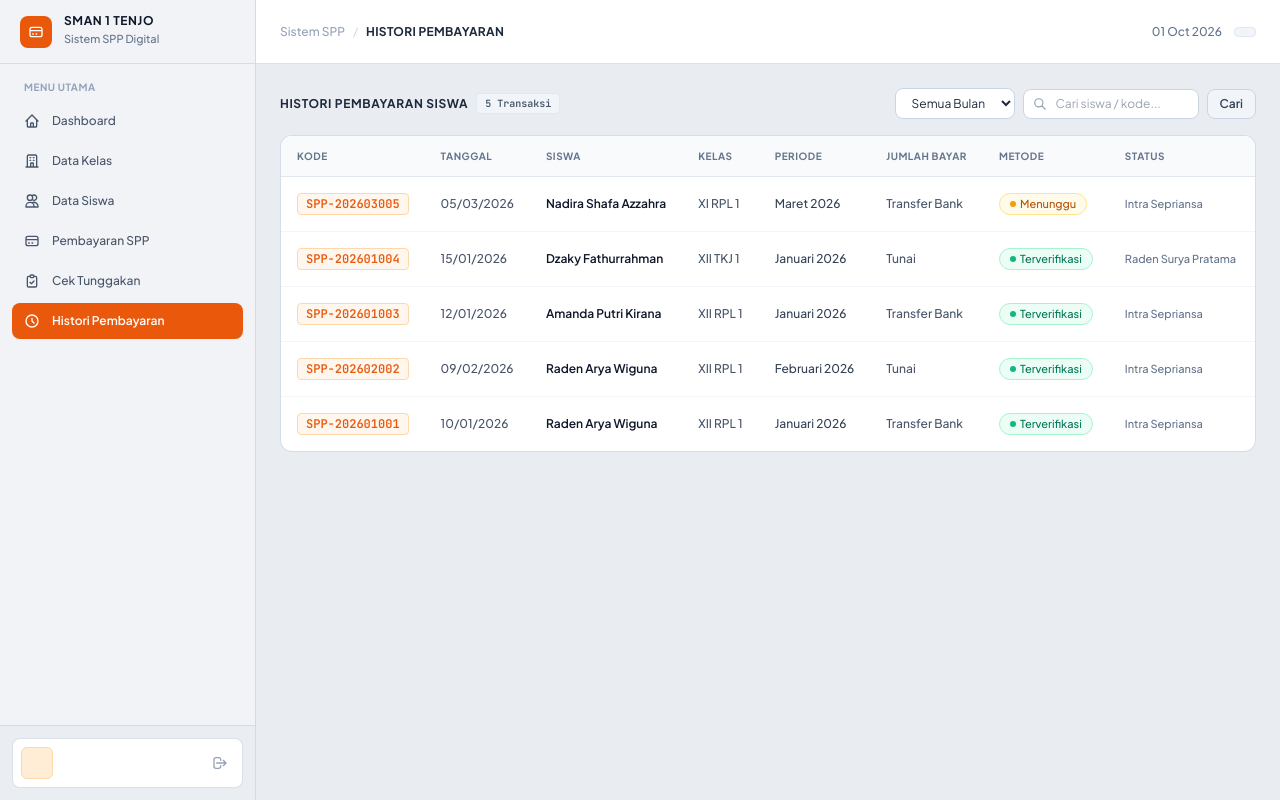
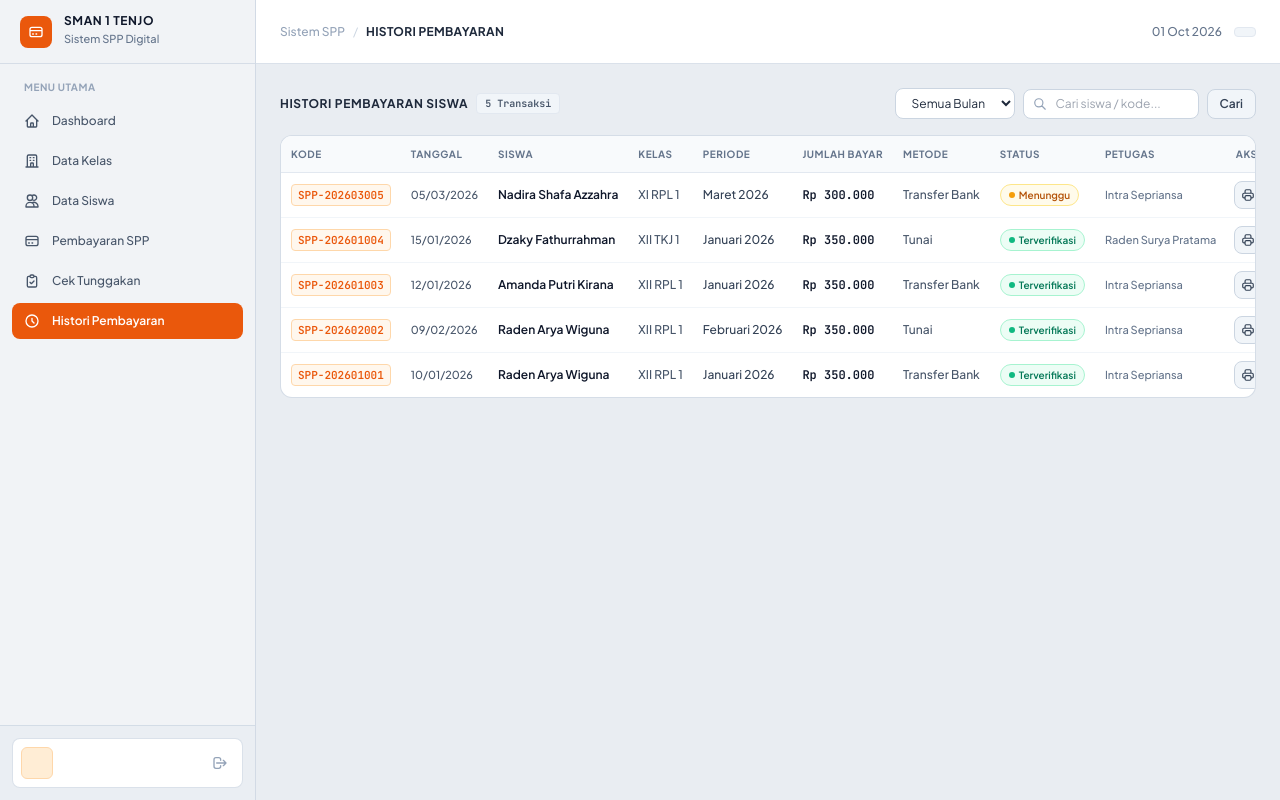
Before and after one commit to Intra-Sepriansa/spp-sman1tenjo, a PHP site: page /index.php?page=detail_pembayaran in a window 1280 px wide. Run offline with PHP 8.4, Linux system fonts and the light colour scheme; the visitor is signed in with stand-in values (Sample User, id 1); data comes from the database, SQL or seed files in the repository; data that the repository does not hold is empty.

Commit message:
style: rapatkan padding tabel histori agar pas 1 layar dan perbaiki ukuran & render icon aksi

```diff
--- a/helpers/utility.php
+++ b/helpers/utility.php
@@ -127,10 +127,14 @@ function renderIcon(string $name, string $class = 'w-5 h-5'): string
 {
     // Tentukan fallback ukuran pixel agar icon tidak pernah membesar liar jika CSS belum selesai termuat
     $size = '20';
-    if (strpos($class, 'w-4') !== false) {
-        $size = '16';
+    if (strpos($class, 'w-3.5') !== false) {
+        $size = '14';
     } elseif (strpos($class, 'w-3') !== false) {
         $size = '12';
+    } elseif (strpos($class, 'w-4') !== false) {
+        $size = '16';
+    } elseif (strpos($class, 'w-5') !== false) {
+        $size = '20';
     } elseif (strpos($class, 'w-6') !== false) {
         $size = '24';
     } elseif (strpos($class, 'w-8') !== false) {
--- a/views/detail_pembayaran.php
+++ b/views/detail_pembayaran.php
@@ -58,16 +58,16 @@ $daftarBulan = ['Januari', 'Februari', 'Maret', 'April', 'Mei', 'Juni', 'Juli',
         <table class="w-full text-left border-collapse text-xs whitespace-nowrap">
             <thead>
                 <tr class="bg-slate-50 border-b border-slate-200 text-slate-500 font-semibold uppercase text-[10px] tracking-wider">
-                    <th class="px-4 py-3 whitespace-nowrap">Kode</th>
-                    <th class="px-4 py-3 whitespace-nowrap">Tanggal</th>
-                    <th class="px-4 py-3 whitespace-nowrap">Siswa</th>
-                    <th class="px-4 py-3 whitespace-nowrap">Kelas</th>
-                    <th class="px-4 py-3 whitespace-nowrap">Periode</th>
-                    <th class="px-4 py-3 whitespace-nowrap">Jumlah Bayar</th>
-                    <th class="px-4 py-3 whitespace-nowrap">Metode</th>
-                    <th class="px-4 py-3 whitespace-nowrap">Status</th>
-                    <th class="px-4 py-3 whitespace-nowrap">Petugas</th>
-                    <th class="px-4 py-3 text-center whitespace-nowrap w-24">Aksi</th>
+                    <th class="px-2.5 py-2.5 whitespace-nowrap">Kode</th>
+                    <th class="px-2.5 py-2.5 whitespace-nowrap">Tanggal</th>
+                    <th class="px-2.5 py-2.5 whitespace-nowrap">Siswa</th>
+                    <th class="px-2.5 py-2.5 whitespace-nowrap">Kelas</th>
+                    <th class="px-2.5 py-2.5 whitespace-nowrap">Periode</th>
+                    <th class="px-2.5 py-2.5 whitespace-nowrap">Jumlah Bayar</th>
+                    <th class="px-2.5 py-2.5 whitespace-nowrap">Metode</th>
+                    <th class="px-2.5 py-2.5 whitespace-nowrap">Status</th>
+                    <th class="px-2.5 py-2.5 whitespace-nowrap">Petugas</th>
+                    <th class="px-2 py-2.5 text-center whitespace-nowrap w-20">Aksi</th>
                 </tr>
             </thead>
             <tbody class="divide-y divide-slate-100">
@@ -78,49 +78,50 @@ $daftarBulan = ['Januari', 'Februari', 'Maret', 'April', 'Mei', 'Juni', 'Juli',
                 <?php else: ?>
                     <?php foreach ($daftarPembayaran as $p): ?>
                     <tr class="hover:bg-slate-50/70 transition-colors">
-                        <td class="px-4 py-3 whitespace-nowrap">
-                            <span class="font-mono font-semibold text-xs text-orange-600 bg-orange-50 px-2 py-0.5 rounded border border-orange-200 whitespace-nowrap inline-block"><?= htmlspecialchars($p['kode_transaksi']) ?></span>
+                        <td class="px-2.5 py-2 whitespace-nowrap">
+                            <span class="font-mono font-semibold text-[11px] text-orange-600 bg-orange-50 px-1.5 py-0.5 rounded border border-orange-200 whitespace-nowrap inline-block"><?= htmlspecialchars($p['kode_transaksi']) ?></span>
                         </td>
-                        <td class="px-4 py-3 text-slate-600 font-medium whitespace-nowrap"><?= date('d/m/Y', strtotime($p['tgl_bayar'])) ?></td>
-                        <td class="px-4 py-3 font-semibold text-slate-900 whitespace-nowrap"><?= htmlspecialchars($p['nama_siswa']) ?></td>
-                        <td class="px-4 py-3 text-slate-600 font-medium whitespace-nowrap"><?= htmlspecialchars($p['nama_kelas']) ?></td>
-                        <td class="px-4 py-3 font-medium text-slate-700 whitespace-nowrap"><?= htmlspecialchars($p['bulan_dibayar']) ?> <?= htmlspecialchars($p['tahun_dibayar']) ?></td>
-                        <td class="px-4 py-3 text-slate-600 font-medium whitespace-nowrap">
+                        <td class="px-2.5 py-2 text-slate-600 font-medium whitespace-nowrap text-[11px]"><?= date('d/m/Y', strtotime($p['tgl_bayar'])) ?></td>
+                        <td class="px-2.5 py-2 font-semibold text-slate-900 whitespace-nowrap text-xs"><?= htmlspecialchars($p['nama_siswa']) ?></td>
+                        <td class="px-2.5 py-2 text-slate-600 font-medium whitespace-nowrap text-xs"><?= htmlspecialchars($p['nama_kelas']) ?></td>
+                        <td class="px-2.5 py-2 font-medium text-slate-700 whitespace-nowrap text-xs"><?= htmlspecialchars($p['bulan_dibayar']) ?> <?= htmlspecialchars($p['tahun_dibayar']) ?></td>
+                        <td class="px-2.5 py-2 font-bold font-mono text-slate-900 whitespace-nowrap text-xs"><?= formatRupiah($p['jumlah_bayar']) ?></td>
+                        <td class="px-2.5 py-2 text-slate-600 font-medium whitespace-nowrap text-xs">
                             <span class="inline-block whitespace-nowrap"><?= htmlspecialchars($p['metode_pembayaran']) ?></span>
                         </td>
-                        <td class="px-4 py-3 whitespace-nowrap">
+                        <td class="px-2.5 py-2 whitespace-nowrap">
                             <?php if ($p['status_verifikasi'] === 'Terverifikasi'): ?>
-                                <span class="inline-flex items-center gap-1 px-2.5 py-0.5 rounded-full text-[11px] font-medium bg-emerald-50 text-emerald-700 border border-emerald-200 whitespace-nowrap">
+                                <span class="inline-flex items-center gap-1 px-2 py-0.5 rounded-full text-[10px] font-semibold bg-emerald-50 text-emerald-700 border border-emerald-200 whitespace-nowrap">
                                     <span class="w-1.5 h-1.5 rounded-full bg-emerald-500"></span>
                                     Terverifikasi
                                 </span>
                             <?php elseif ($p['status_verifikasi'] === 'Ditolak'): ?>
-                                <span class="inline-flex items-center gap-1 px-2.5 py-0.5 rounded-full text-[11px] font-medium bg-rose-50 text-rose-700 border border-rose-200 whitespace-nowrap">
+                                <span class="inline-flex items-center gap-1 px-2 py-0.5 rounded-full text-[10px] font-semibold bg-rose-50 text-rose-700 border border-rose-200 whitespace-nowrap">
                                     <span class="w-1.5 h-1.5 rounded-full bg-rose-500"></span>
                                     Ditolak
                                 </span>
                             <?php else: ?>
-                                <span class="inline-flex items-center gap-1 px-2.5 py-0.5 rounded-full text-[11px] font-medium bg-amber-50 text-amber-700 border border-amber-200 whitespace-nowrap">
+                                <span class="inline-flex items-center gap-1 px-2 py-0.5 rounded-full text-[10px] font-semibold bg-amber-50 text-amber-700 border border-amber-200 whitespace-nowrap">
                                     <span class="w-1.5 h-1.5 rounded-full bg-amber-500"></span>
                                     Menunggu
                                 </span>
                             <?php endif; ?>
                         </td>
-                        <td class="px-4 py-3 text-slate-500 text-[11px] font-medium whitespace-nowrap"><?= htmlspecialchars($p['nama_petugas']) ?></td>
-                        <td class="px-4 py-3 text-center whitespace-nowrap">
-                            <div class="inline-flex items-center justify-center space-x-1.5">
+                        <td class="px-2.5 py-2 text-slate-500 text-[11px] font-medium whitespace-nowrap"><?= htmlspecialchars($p['nama_petugas']) ?></td>
+                        <td class="px-2 py-2 text-center whitespace-nowrap">
+                            <div class="inline-flex items-center justify-center space-x-1">
                                 <!-- Tombol Cetak Kuitansi Langsung (Icon Printer) -->
                                 <button type="button" onclick='cetakLangsung(<?= json_encode($p) ?>)'
-                                        class="p-1.5 rounded-lg bg-slate-100 hover:bg-slate-200 text-slate-700 border border-slate-300 transition cursor-pointer shadow-xs inline-flex items-center justify-center"
+                                        class="w-7 h-7 rounded-lg bg-slate-100 hover:bg-slate-200 text-slate-700 border border-slate-300 transition cursor-pointer shadow-xs inline-flex items-center justify-center shrink-0"
                                         title="Cetak Kuitansi Transaksi">
-                                    <?= renderIcon('printer', 'w-4 h-4') ?>
+                                    <?= renderIcon('printer', 'w-3.5 h-3.5 shrink-0') ?>
                                 </button>
                                 <!-- Tombol Hapus Transaksi (Icon Trash, Khusus Admin) -->
                                 <?php if (strtolower($userLogin['level'] ?? '') === 'admin'): ?>
                                 <button type="button" onclick="konfirmasiHapus('index.php?action=pembayaran_hapus&id=<?= $p['id_pembayaran'] ?>', 'Hapus transaksi <?= htmlspecialchars($p['kode_transaksi']) ?>?')"
-                                        class="p-1.5 rounded-lg bg-rose-50 hover:bg-rose-100 text-rose-600 border border-rose-200 transition cursor-pointer shadow-xs inline-flex items-center justify-center"
+                                        class="w-7 h-7 rounded-lg bg-rose-50 hover:bg-rose-100 text-rose-600 border border-rose-200 transition cursor-pointer shadow-xs inline-flex items-center justify-center shrink-0"
                                         title="Hapus Transaksi">
-                                    <?= renderIcon('trash', 'w-4 h-4') ?>
+                                    <?= renderIcon('trash', 'w-3.5 h-3.5 shrink-0') ?>
                                 </button>
                                 <?php endif; ?>
                             </div>
--- a/views/layouts/header.php
+++ b/views/layouts/header.php
@@ -60,11 +60,13 @@ $userLogin   = $_SESSION['user'] ?? null;
         body {
             font-family: 'Plus Jakarta Sans', -apple-system, BlinkMacSystemFont, sans-serif;
         }
-        /* Fallback CSS agar SVG tidak pernah membesar liar saat offline/loading */
+        /* Fallback CSS agar SVG tidak pernah membesar liar saat offline/loading dan tidak gepeng saat flexbox */
         svg { display: inline-block; vertical-align: middle; max-width: 100%; }
-        svg.w-4 { width: 1rem !important; height: 1rem !important; }
-        svg.w-5 { width: 1.25rem !important; height: 1.25rem !important; }
-        svg.w-6 { width: 1.5rem !important; height: 1.5rem !important; }
+        svg.w-3\.5 { width: 0.875rem !important; height: 0.875rem !important; min-width: 0.875rem !important; flex-shrink: 0; }
+        svg.w-3 { width: 0.75rem !important; height: 0.75rem !important; min-width: 0.75rem !important; flex-shrink: 0; }
+        svg.w-4 { width: 1rem !important; height: 1rem !important; min-width: 1rem !important; flex-shrink: 0; }
+        svg.w-5 { width: 1.25rem !important; height: 1.25rem !important; min-width: 1.25rem !important; flex-shrink: 0; }
+        svg.w-6 { width: 1.5rem !important; height: 1.5rem !important; min-width: 1.5rem !important; flex-shrink: 0; }
         @media print {
             .no-print { display: none !important; }
             .print-only { display: block !important; }
```
Also changed, not shown: CATATAN_PERBAIKAN_ERROR.md (added, +64 -0 lines).
